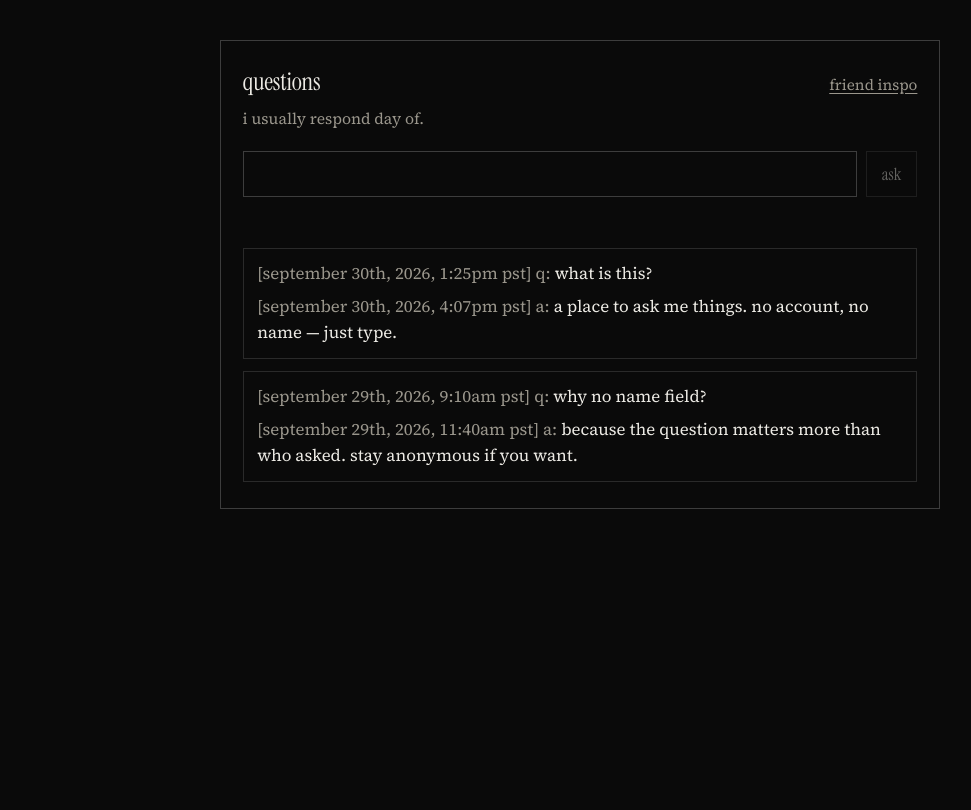
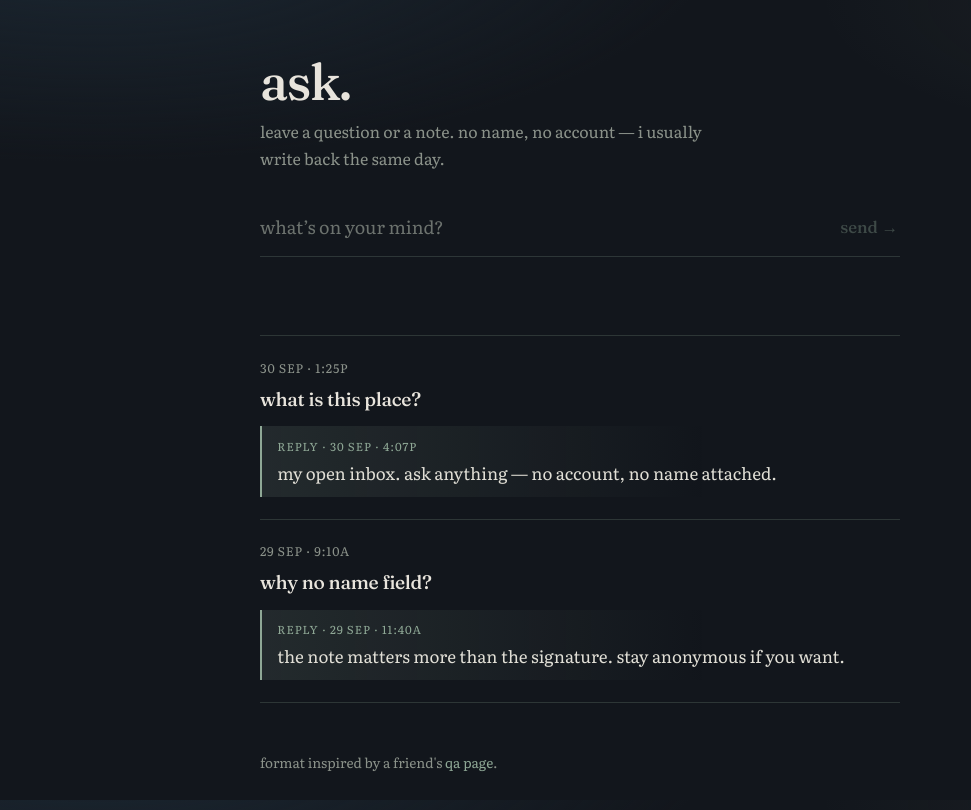
Before and after one commit to clemissimacodes/supergirl, a Next.js app: page / in a window 1280 px wide. Shown: the top 810 px of the page, without its empty margins (60-1031 px from the left). Built offline with nearby package versions, Linux system fonts and the light colour scheme.

Commit message:
Restyle ask page with its own literary flair
Ditch the jetpham box clone: ink wash background, Fraunces/Literata,
underline send field, editorial feed, quiet credit in the footer.

Co-authored-by: clemissimacodes <clemissimacodes@users.noreply.github.com>

```diff
--- a/data/qa.json
+++ b/data/qa.json
@@ -1,16 +1,16 @@
 [
   {
     "id": "seed-1",
-    "question": "what is this?",
+    "question": "what is this place?",
     "askedAt": "2026-09-30T20:25:00.000Z",
-    "answer": "a place to ask me things. no account, no name — just type.",
+    "answer": "my open inbox. ask anything — no account, no name attached.",
     "answeredAt": "2026-09-30T23:07:00.000Z"
   },
   {
     "id": "seed-2",
     "question": "why no name field?",
     "askedAt": "2026-09-29T16:10:00.000Z",
-    "answer": "because the question matters more than who asked. stay anonymous if you want.",
+    "answer": "the note matters more than the signature. stay anonymous if you want.",
     "answeredAt": "2026-09-29T18:40:00.000Z"
   }
 ]
--- a/src/app/globals.css
+++ b/src/app/globals.css
@@ -1,14 +1,14 @@
 @import "tailwindcss";
 
 :root {
-  --bg: #0a0a0a;
-  --fg: #eceae4;
-  --muted: #9a968c;
-  --line: #2a2a2a;
-  --line-strong: #3d3d3d;
-  --danger: #c47a7a;
-  --font-display: var(--font-instrument);
-  --font-body: var(--font-source-serif);
+  --bg: #12161c;
+  --bg-glow: #1c2833;
+  --fg: #e8e4dc;
+  --muted: #8b928a;
+  --line: rgba(143, 168, 150, 0.22);
+  --accent: #8fa896;
+  --accent-soft: rgba(143, 168, 150, 0.14);
+  --danger: #d08989;
 }
 
 @theme inline {
@@ -24,85 +24,90 @@ html,
 body {
   margin: 0;
   min-height: 100%;
-  background: var(--bg);
-  color: var(--fg);
 }
 
 body {
-  font-family: var(--font-body), "Times New Roman", Georgia, serif;
-  font-size: 1.05rem;
-  line-height: 1.55;
+  color: var(--fg);
+  font-family: var(--font-literata), Georgia, "Times New Roman", serif;
+  font-size: 1.06rem;
+  line-height: 1.65;
   -webkit-font-smoothing: antialiased;
+  background:
+    radial-gradient(ellipse 90% 55% at 12% -10%, var(--bg-glow), transparent 55%),
+    radial-gradient(ellipse 70% 40% at 100% 0%, rgba(143, 168, 150, 0.08), transparent 45%),
+    var(--bg);
+  background-attachment: fixed;
 }
 
 a {
-  color: inherit;
-  text-decoration: underline;
-  text-underline-offset: 0.18em;
+  color: var(--accent);
+  text-decoration: none;
+  border-bottom: 1px solid transparent;
+  transition: border-color 160ms ease, opacity 160ms ease;
 }
 
 a:hover {
-  opacity: 0.75;
+  border-bottom-color: var(--accent);
 }
 
 .shell {
-  width: min(720px, calc(100% - 2rem));
-  margin: 2.5rem auto 4rem;
-  border: 1px solid var(--line-strong);
-  padding: 1.35rem 1.35rem 1.6rem;
+  width: min(640px, calc(100% - 2.5rem));
+  margin: 0 auto;
+  padding: 3.5rem 0 5rem;
 }
 
 .top {
-  display: flex;
-  align-items: baseline;
-  justify-content: space-between;
-  gap: 1rem;
-  margin-bottom: 0.35rem;
+  margin-bottom: 2rem;
 }
 
 .title {
   margin: 0;
-  font-family: var(--font-display), Georgia, serif;
-  font-size: 1.55rem;
-  font-weight: 400;
-  letter-spacing: -0.01em;
-  text-transform: lowercase;
-}
-
-.inspo {
-  font-size: 0.95rem;
-  color: var(--muted);
+  font-family: var(--font-fraunces), Georgia, serif;
+  font-size: clamp(2.4rem, 6vw, 3.2rem);
+  font-weight: 450;
+  font-variation-settings: "SOFT" 40, "WONK" 0.6;
+  letter-spacing: -0.03em;
+  line-height: 1;
 }
 
 .lede {
-  margin: 0 0 1.25rem;
+  margin: 0.7rem 0 0;
+  max-width: 28rem;
   color: var(--muted);
-  font-size: 0.98rem;
+  font-size: 1rem;
 }
 
 .ask-block {
-  margin-bottom: 1.35rem;
+  margin-bottom: 2.75rem;
 }
 
 .ask-row {
   display: flex;
-  gap: 0.55rem;
-  align-items: stretch;
+  align-items: flex-end;
+  gap: 0.75rem;
+  border-bottom: 1px solid var(--line);
+  padding-bottom: 0.35rem;
+  transition: border-color 180ms ease;
+}
+
+.ask-row:focus-within {
+  border-bottom-color: var(--accent);
 }
 
 .ask-input {
   flex: 1;
   min-width: 0;
   background: transparent;
-  border: 1px solid var(--line-strong);
+  border: 0;
   color: var(--fg);
   font: inherit;
-  padding: 0.55rem 0.7rem;
+  font-size: 1.12rem;
+  padding: 0.55rem 0;
   outline: none;
 }
 
-.ask-input:focus {
-  border-color: var(--fg);
+.ask-input::placeholder {
+  color: color-mix(in srgb, var(--muted) 75%, transparent);
 }
 
 .ask-input:disabled {
@@ -111,29 +116,30 @@ a:hover {
 
 .ask-btn {
   background: transparent;
-  border: 1px solid var(--line-strong);
-  color: var(--fg);
-  font: inherit;
-  font-family: var(--font-display), Georgia, serif;
-  padding: 0.55rem 0.95rem;
+  border: 0;
+  color: var(--accent);
+  font-family: var(--font-fraunces), Georgia, serif;
+  font-size: 1.05rem;
+  font-weight: 500;
+  padding: 0.45rem 0.1rem 0.55rem;
   cursor: pointer;
-  text-transform: lowercase;
+  white-space: nowrap;
+  transition: opacity 160ms ease, transform 160ms ease;
 }
 
 .ask-btn:hover:not(:disabled) {
-  background: var(--fg);
-  color: var(--bg);
+  transform: translateX(2px);
 }
 
 .ask-btn:disabled {
-  opacity: 0.4;
+  opacity: 0.35;
   cursor: not-allowed;
 }
 
 .ask-meta {
-  min-height: 1.4rem;
-  margin-top: 0.45rem;
-  font-size: 0.9rem;
+  min-height: 1.5rem;
+  margin-top: 0.65rem;
+  font-size: 0.92rem;
   color: var(--muted);
 }
 
@@ -144,24 +150,25 @@ a:hover {
 .ask-sent {
   display: inline-flex;
   align-items: center;
-  gap: 0.35rem;
+  gap: 0.4rem;
+  color: var(--accent);
   animation: fade-sniff 2.2s ease both;
 }
 
 .ask-nose {
-  opacity: 0.7;
+  opacity: 0.85;
 }
 
 @keyframes fade-sniff {
   0% {
     opacity: 0;
-    transform: translateY(2px);
+    transform: translateY(3px) scale(0.96);
   }
-  15% {
+  18% {
     opacity: 1;
-    transform: translateY(0);
+    transform: translateY(0) scale(1);
   }
-  75% {
+  70% {
     opacity: 1;
   }
   100% {
@@ -175,88 +182,162 @@ a:hover {
   padding: 0;
   display: flex;
   flex-direction: column;
-  gap: 0.75rem;
+  gap: 0;
 }
 
 .feed-item {
-  border: 1px solid var(--line);
-  padding: 0.75rem 0.85rem;
+  padding: 1.35rem 0;
+  border-top: 1px solid var(--line);
+  animation: rise-in 420ms ease both;
 }
 
-.feed-line {
-  margin: 0;
-  overflow-wrap: anywhere;
+.feed-item:last-child {
+  border-bottom: 1px solid var(--line);
 }
 
-.feed-line + .feed-line {
-  margin-top: 0.45rem;
+@keyframes rise-in {
+  from {
+    opacity: 0;
+    transform: translateY(6px);
+  }
+  to {
+    opacity: 1;
+    transform: translateY(0);
+  }
 }
 
-.stamp {
+.feed-stamp {
+  display: block;
+  margin-bottom: 0.45rem;
   color: var(--muted);
+  font-size: 0.78rem;
+  letter-spacing: 0.06em;
+  text-transform: uppercase;
 }
 
-.role {
-  color: var(--muted);
+.feed-q {
+  margin: 0;
+  font-family: var(--font-fraunces), Georgia, serif;
+  font-size: 1.2rem;
+  font-weight: 450;
+  line-height: 1.4;
+  letter-spacing: -0.015em;
+}
+
+.feed-a {
+  margin: 0.85rem 0 0;
+  padding: 0.65rem 0 0.65rem 0.95rem;
+  border-left: 2px solid var(--accent);
+  background: linear-gradient(90deg, var(--accent-soft), transparent 70%);
+  color: color-mix(in srgb, var(--fg) 92%, var(--accent));
+}
+
+.feed-a-label {
+  display: block;
+  margin-bottom: 0.2rem;
+  color: var(--accent);
+  font-size: 0.72rem;
+  letter-spacing: 0.08em;
+  text-transform: uppercase;
 }
 
 .feed-empty {
   margin: 0;
   color: var(--muted);
-  border: 1px dashed var(--line);
-  padding: 0.9rem;
+  padding: 1.5rem 0;
+  border-top: 1px solid var(--line);
+}
+
+.foot {
+  margin-top: 3rem;
+  color: var(--muted);
+  font-size: 0.85rem;
 }
 
 .answer-page {
-  width: min(720px, calc(100% - 2rem));
-  margin: 2.5rem auto 4rem;
+  width: min(640px, calc(100% - 2.5rem));
+  margin: 0 auto;
+  padding: 3rem 0 4rem;
 }
 
 .answer-page h1 {
-  font-family: var(--font-display), Georgia, serif;
-  font-weight: 400;
-  font-size: 1.4rem;
-  margin: 0 0 1rem;
+  font-family: var(--font-fraunces), Georgia, serif;
+  font-weight: 450;
+  font-size: 2rem;
+  margin: 0 0 0.5rem;
+  letter-spacing: -0.02em;
+}
+
+.answer-page .lede {
+  margin-bottom: 1.5rem;
+}
+
+.answer-page label {
+  display: block;
+  color: var(--muted);
+  font-size: 0.85rem;
+  letter-spacing: 0.04em;
+  text-transform: uppercase;
 }
 
 .answer-card {
-  border: 1px solid var(--line);
-  padding: 0.9rem;
-  margin-bottom: 0.75rem;
+  margin: 1rem 0;
+  padding: 1rem 0;
+  border-top: 1px solid var(--line);
 }
 
 .answer-card textarea,
-.answer-card input {
+.answer-card input,
+.answer-page input {
   width: 100%;
   background: transparent;
-  border: 1px solid var(--line-strong);
+  border: 0;
+  border-bottom: 1px solid var(--line);
   color: var(--fg);
   font: inherit;
-  padding: 0.5rem 0.65rem;
-  margin-top: 0.45rem;
+  padding: 0.55rem 0;
+  margin-top: 0.35rem;
+  outline: none;
+}
+
+.answer-card textarea:focus,
+.answer-card input:focus,
+.answer-page input:focus {
+  border-bottom-color: var(--accent);
 }
 
 .answer-card button {
-  margin-top: 0.55rem;
+  margin-top: 0.75rem;
   background: transparent;
-  border: 1px solid var(--line-strong);
-  color: var(--fg);
-  font: inherit;
-  padding: 0.4rem 0.8rem;
+  border: 0;
+  color: var(--accent);
+  font-family: var(--font-fraunces), Georgia, serif;
+  font-size: 1rem;
+  padding: 0.35rem 0;
   cursor: pointer;
 }
 
 @media (max-width: 540px) {
   .shell {
-    margin-top: 1.25rem;
-    padding: 1rem;
+    padding-top: 2.25rem;
   }
 
   .ask-row {
     flex-direction: column;
+    align-items: stretch;
+    gap: 0.35rem;
   }
 
   .ask-btn {
-    width: 100%;
+    align-self: flex-end;
   }
 }
+
+@media (prefers-reduced-motion: reduce) {
+  .ask-sent,
+  .feed-item,
+  .ask-btn {
+    animation: none;
+    transition: none;
+  }
+}
--- a/src/app/layout.tsx
+++ b/src/app/layout.tsx
@@ -1,23 +1,22 @@
 import type { Metadata } from "next";
-import { Instrument_Serif, Source_Serif_4 } from "next/font/google";
+import { Fraunces, Literata } from "next/font/google";
 import "./globals.css";
 
-const instrument = Instrument_Serif({
-  weight: "400",
+const fraunces = Fraunces({
   subsets: ["latin"],
-  variable: "--font-instrument",
+  variable: "--font-fraunces",
   display: "swap",
 });
 
-const sourceSerif = Source_Serif_4({
+const literata = Literata({
   subsets: ["latin"],
-  variable: "--font-source-serif",
+  variable: "--font-literata",
   display: "swap",
 });
 
 export const metadata: Metadata = {
-  title: "questions",
-  description: "ask me anything. no name needed.",
+  title: "ask",
+  description: "ask or leave a note. no name needed.",
 };
 
 export default function RootLayout({
@@ -26,7 +25,10 @@ export default function RootLayout({
   children: React.ReactNode;
 }>) {
   return (
-    <html lang="en" className={`${instrument.variable} ${sourceSerif.variable}`}>
+    <html
+      lang="en"
+      className={`${fraunces.variable} ${literata.variable}`}
+    >
       <body>{children}</body>
     </html>
   );
--- a/src/app/page.tsx
+++ b/src/app/page.tsx
@@ -9,18 +9,20 @@ export default async function HomePage() {
   return (
     <main className="shell">
       <header className="top">
-        <h1 className="title">questions</h1>
-        <a
-          className="inspo"
-          href="https://jetpham.com/qa"
-          target="_blank"
-          rel="noreferrer"
-        >
-          friend inspo
+        <h1 className="title">ask.</h1>
+        <p className="lede">
+          leave a question or a note. no name, no account — i usually write back
+          the same day.
+        </p>
+      </header>
+      <QaApp initialEntries={entries} />
+      <footer className="foot">
+        format inspired by a friend&apos;s{" "}
+        <a href="https://jetpham.com/qa" target="_blank" rel="noreferrer">
+          qa page
         </a>
-      </header>
-      <p className="lede">i usually respond day of.</p>
-      <QaApp initialEntries={entries} />
+        .
+      </footer>
     </main>
   );
 }
--- a/src/components/AskForm.tsx
+++ b/src/components/AskForm.tsx
@@ -55,11 +55,12 @@ export function AskForm({ onAsked }: AskFormProps) {
           autoComplete="off"
           autoCorrect="off"
           spellCheck
+          placeholder="what’s on your mind?"
           aria-label="your question or comment"
           disabled={pending}
         />
         <button className="ask-btn" type="submit" disabled={pending || !text.trim()}>
-          ask
+          send →
         </button>
       </form>
 
@@ -68,7 +69,7 @@ export function AskForm({ onAsked }: AskFormProps) {
         {sniffed ? (
           <span className="ask-sent">
             <Nose className="ask-nose" />
-            got it
+            sniffed
           </span>
         ) : null}
       </div>
--- a/src/components/Feed.tsx
+++ b/src/components/Feed.tsx
@@ -7,22 +7,22 @@ type FeedProps = {
 
 export function Feed({ entries }: FeedProps) {
   if (entries.length === 0) {
-    return <p className="feed-empty">nothing here yet. be the first.</p>;
+    return <p className="feed-empty">quiet so far. say something.</p>;
   }
 
   return (
     <ul className="feed">
       {entries.map((entry) => (
         <li key={entry.id} className="feed-item">
-          <p className="feed-line">
-            <span className="stamp">{formatStamp(entry.askedAt)}</span>{" "}
-            <span className="role">q:</span> {entry.question}
-          </p>
+          <time className="feed-stamp" dateTime={entry.askedAt}>
+            {formatStamp(entry.askedAt)}
+          </time>
+          <p className="feed-q">{entry.question}</p>
           {entry.answer && entry.answeredAt ? (
-            <p className="feed-line">
-              <span className="stamp">{formatStamp(entry.answeredAt)}</span>{" "}
-              <span className="role">a:</span> {entry.answer}
-            </p>
+            <div className="feed-a">
+              <span className="feed-a-label">reply · {formatStamp(entry.answeredAt)}</span>
+              {entry.answer}
+            </div>
           ) : null}
         </li>
       ))}
--- a/src/lib/format.ts
+++ b/src/lib/format.ts
@@ -1,28 +1,19 @@
 const MONTHS = [
-  "january",
-  "february",
-  "march",
-  "april",
+  "jan",
+  "feb",
+  "mar",
+  "apr",
   "may",
-  "june",
-  "july",
-  "august",
-  "september",
-  "october",
-  "november",
-  "december",
+  "jun",
+  "jul",
+  "aug",
+  "sep",
+  "oct",
+  "nov",
+  "dec",
 ] as const;
 
-function ordinal(n: number): string {
-  const j = n % 10;
-  const k = n % 100;
-  if (j === 1 && k !== 11) return `${n}st`;
-  if (j === 2 && k !== 12) return `${n}nd`;
-  if (j === 3 && k !== 13) return `${n}rd`;
-  return `${n}th`;
-}
-
-/** e.g. [september 29th, 2026, 4:25pm pst] */
+/** e.g. 29 sep · 4:25p */
 export function formatStamp(iso: string, timeZone = "America/Los_Angeles"): string {
   const date = new Date(iso);
   const parts = new Intl.DateTimeFormat("en-US", {
@@ -38,12 +29,11 @@ export function formatStamp(iso: string, timeZone = "America/Los_Angeles"): stri
   const get = (type: Intl.DateTimeFormatPartTypes) =>
     parts.find((p) => p.type === type)?.value ?? "";
 
-  const month = MONTHS[Number(get("month")) - 1] ?? "january";
-  const day = ordinal(Number(get("day")));
-  const year = get("year");
-  const hour = get("hour").toLowerCase();
+  const month = MONTHS[Number(get("month")) - 1] ?? "jan";
+  const day = get("day");
+  const hour = get("hour");
   const minute = get("minute");
-  const dayPeriod = get("dayPeriod").toLowerCase();
+  const dayPeriod = get("dayPeriod").toLowerCase().startsWith("a") ? "a" : "p";
 
-  return `[${month} ${day}, ${year}, ${hour}:${minute}${dayPeriod} pst]`;
+  return `${day} ${month} · ${hour}:${minute}${dayPeriod}`;
 }
```
Also changed, not shown: 1 other file (tests, documents, lock files or other folders).
